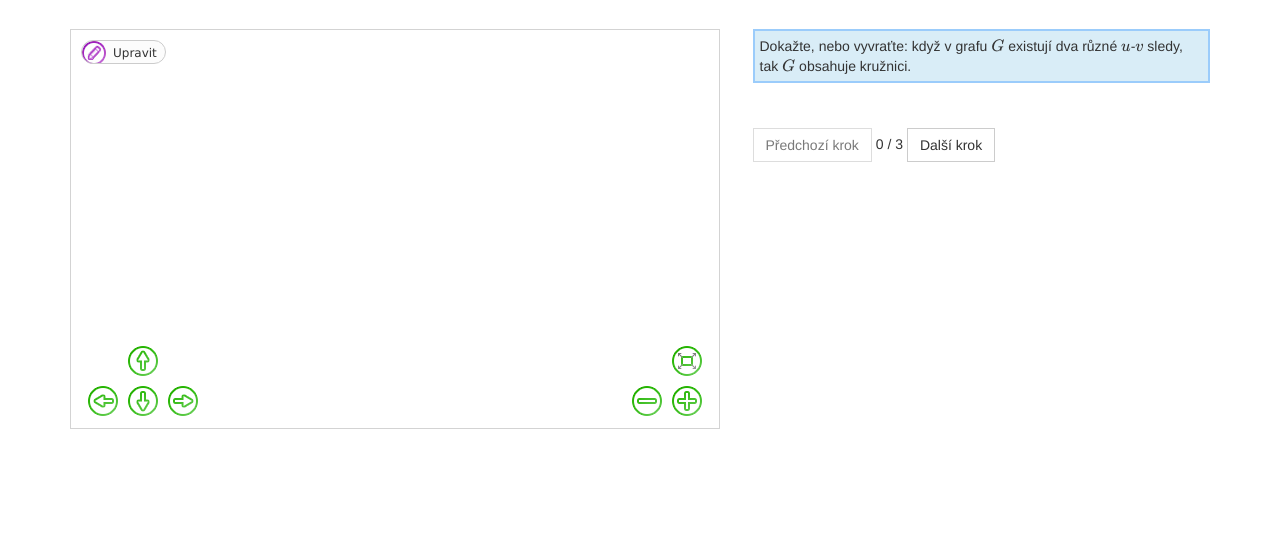
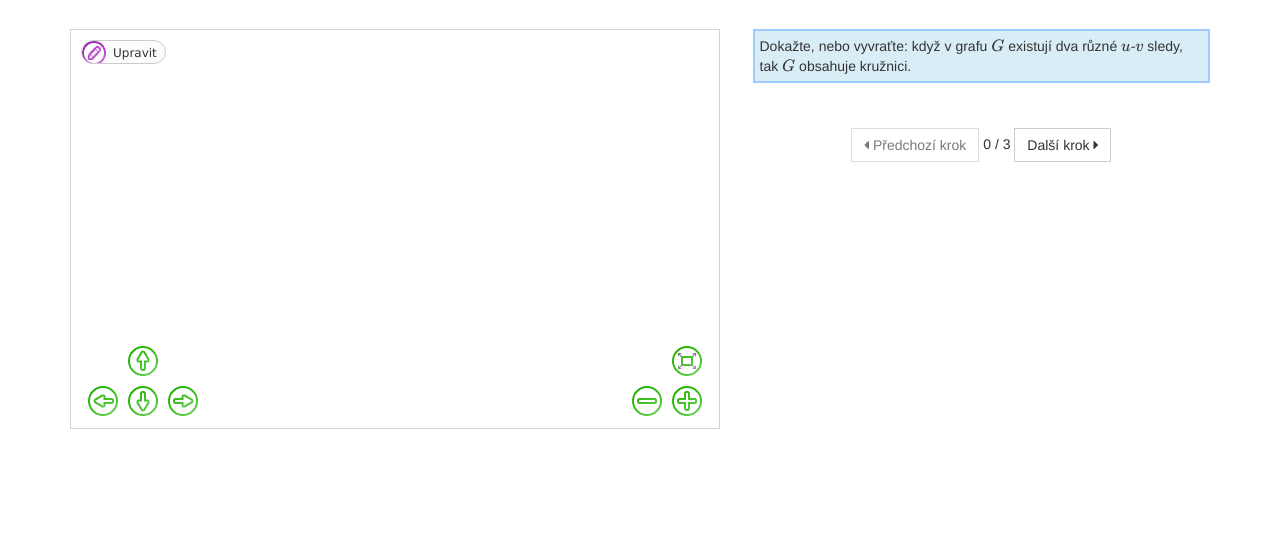
Before and after one commit to Skoreto/MathematicalProofsGuide, a plain HTML site: page proof17a.html in a window 1280 px wide. Shown: the part 263-800 px from the top of the page. Drawn offline with nearby package versions, Linux system fonts and the light colour scheme; some packages are replaced by stand-ins of ours.

Commit message:
Center and unite step buttons

```diff
--- a/content/css/main.css
+++ b/content/css/main.css
@@ -40,3 +40,6 @@
     /*border: 1px solid lightgray;*/
     text-align: center;
 }
+#divStepButtons {
+    text-align: center;
+}
--- a/content/js/proof17a.js
+++ b/content/js/proof17a.js
@@ -307,7 +307,7 @@ function step3() {
     }
 
     $("#pCurrent").append(" a $S_2 = (u,e_1,w,e_1,u,e_1,w,e_2,v)$");
-    $("#proofBox").append("<p>a graf $G$ neobsahuje kružnici.</p>");
+    $("#proofBox").append("<p>a přitom graf $G$ neobsahuje kružnici.</p>");
     $("#proofBox").append("<br /><p class=\"text-center\">$\\dagger$ Tím je vyvráceno stanovené tvrzení.</p>");
     MathJax.Hub.Queue(["Typeset", MathJax.Hub, "proofBox"]);
 
--- a/proof17a.html
+++ b/proof17a.html
@@ -119,12 +119,17 @@
                     </div>
 
                     <br/>
-                    <button class="btn btn-default" id="btnPreviousStep"
-                            onclick="previousStep();" disabled="disabled">Předchozí krok</button>
-                    <span id="spCurrentStep">0</span>
-                    <span>/</span>
-                    <span id="spStepSum">3</span>
-                    <button class="btn btn-default" id="btnNextStep" onclick="nextStep();">Další krok</button>
+
+                    <div id="divStepButtons">
+                        <button class="btn btn-default" id="btnPreviousStep"
+                                onclick="previousStep();" disabled="disabled">
+                            <i class="fa fa-caret-left"></i> Předchozí krok</button>
+                        <span id="spCurrentStep">0</span>
+                        <span>/</span>
+                        <span id="spStepSum">3</span>
+                        <button class="btn btn-default" id="btnNextStep" onclick="nextStep();">
+                            Další krok <i class="fa fa-caret-right"></i></button>
+                    </div>
                 </aside>
             </div>
         </div>
@@ -195,7 +200,7 @@
         MathJax.Hub.Config({
         tex2jax: {inlineMath: [["$","$"],["\\(","\\)"]]}
         });
-    </script>
+</script>
 <script type="text/javascript" src="content/js/proof17a.js" charset="utf-8"></script>
 <script src="content/js/jquery-3.1.1.min.js"></script>
 <!-- Bootstrap Core JavaScript -->
```
Also changed, not shown: index.html (+5 -3 lines), proof20.html (+2 -0 lines), proof21.html (+2 -1 lines).
